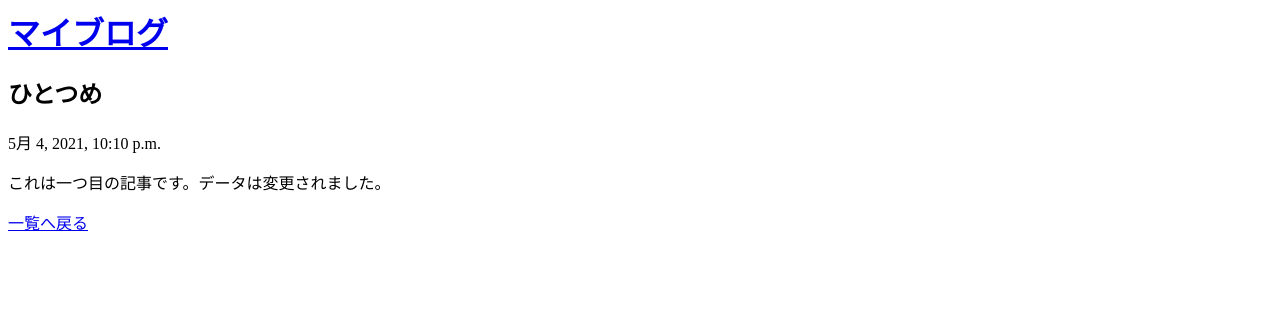
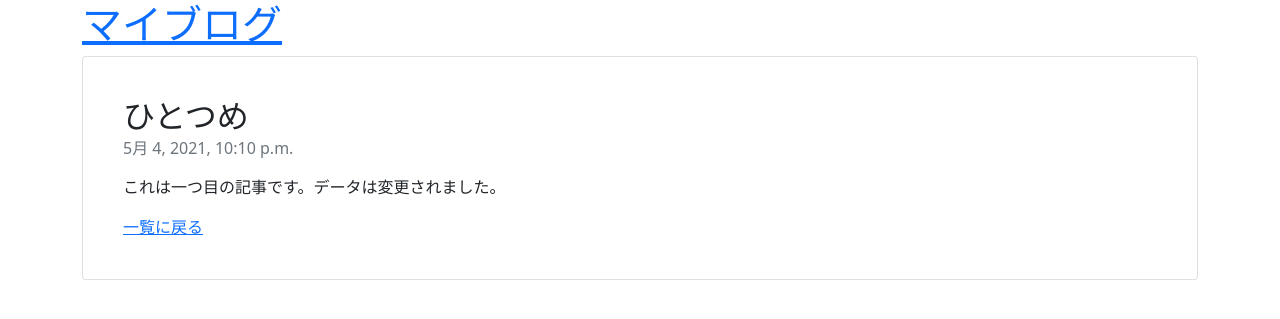
Before and after one commit to RYO515/django_tutorial, a Django app: page /posts/1 in a window 1280 px wide. Shown: the top 319 px of the page. Run offline with Django 3.2, Linux system fonts and the light colour scheme; data comes from the database, SQL or seed files in the repository.

Commit message:
practice css

```diff
--- a/blog/templates/base.html
+++ b/blog/templates/base.html
@@ -1,8 +1,10 @@
 <html lang="ja">
 <head>
+    <link href="https://cdn.jsdelivr.net/npm/bootstrap@5.0.0-beta2/dist/css/bootstrap.min.css" rel="stylesheet">
     <title>{% block title %}{% endblock %}</title>
 </head>
 <body>
+<div class="container">
     <div>
         <h1>
             <a href="{% url 'post_list' %}">
@@ -13,5 +15,6 @@
 
     {% block content %}
     {% endblock %}
+</div>
 </body>
 </html>
--- a/blog/templates/post_detail.html
+++ b/blog/templates/post_detail.html
@@ -3,13 +3,17 @@
 {% block title %}{{ post.title}} - マイブログ{% endblock %}
 
 {% block content %}
-    <div>
-        <h2>{{ post.title }}</h2>
-        <p>{{ post.created_at }}</p>
-        <p>{{ post.body|linebreaksbr }}</p>
-    </div>
+    <div class="card p-4">
+        <div class="card-body">
+            <h2 class="card-title">
+                {{ post.title }}
+            </h2>
+            <h6 class="card-subtitle mb-3 text-muted">
+                {{ post.created_at }}
+            </h6>
+            <p>{{ post.body|linebreaksbr|urlize }}</p>
 
-    <div>
-        <a href="{% url 'post_list' %}">一覧へ戻る</a>
+            <a href="{% url 'post_list' %}">一覧に戻る</a>
+        </div>
     </div>
 {% endblock %}
```
Also changed, not shown: blog/templates/post_list.html (+15 -8 lines), blog/static/custom.css (added). Lines whose indentation alone changed are shown as unchanged.
